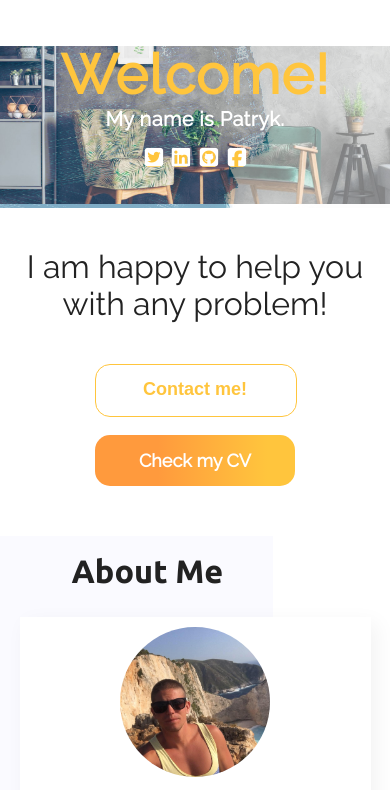
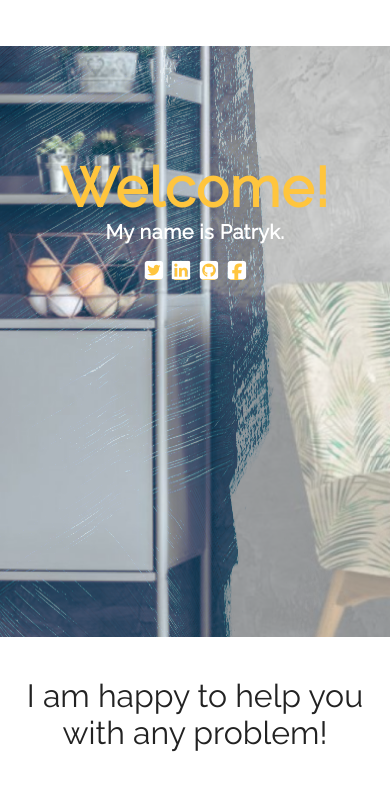
Before and after one commit to budnickip/portfolio, a plain HTML site: page index.html in a window 390 px wide. Shown: the top 790 px of the page. Drawn offline with Linux system fonts and the light colour scheme.

Commit message:
fixed banner on mobiles

```diff
--- a/index.html
+++ b/index.html
@@ -43,7 +43,7 @@
             </div>
         </nav>
         <div class="baner">
-            <img class="baner__photo" src="images/cover_photo.png"/>
+            <!--<img class="baner__photo" src="images/cover_photo.png"/>-->
             <img class="baner__layer" src="images/cover_layer.png"/>
             <div class="baner-text">
                 <h1 class="baner-text__header">Welcome!</h1>
--- a/styles/components/baner.css
+++ b/styles/components/baner.css
@@ -1,3 +1,12 @@
+.baner{
+    background-image: url('../../images/cover_photo.png');
+    width: 100%;
+    height: 95vh;
+    position: relative;
+    background-size: cover;
+    background-repeat: no-repeat;
+}
+
 .baner__photo{
     width: 100%;
     max-height: 100%;
@@ -174,19 +183,25 @@ znalazłem inne, działające rozwiązanie*/
 @media (min-width: 1px) and (max-width: 480px) {
     .baner-text{
         font-size: 10px;
-        top: 5px;
+        /*top: 5px; */
     }
     .baner-text__header{
         line-height: 3rem;
+    }
+    .baner{
+        height: 70vh;
     }
 }
 
 @media (min-width: 481px) and (max-width: 768px){
     .baner-text{
         font-size: 12px;
-        top: 5px;
+       /* top: 5px; */
     }
     .baner-text__header{
         line-height: 5rem;
     }
+    .baner{
+        height: 70vh;
+    }
 }
```
